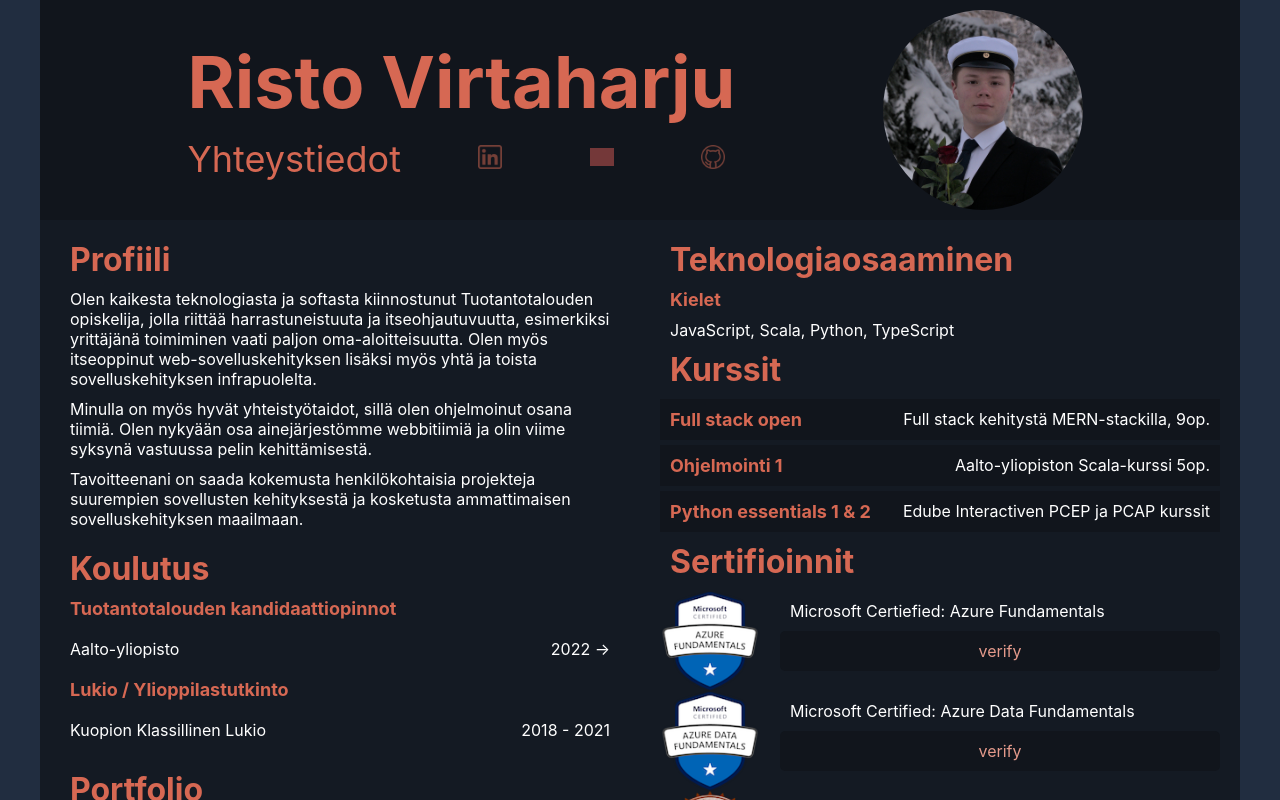
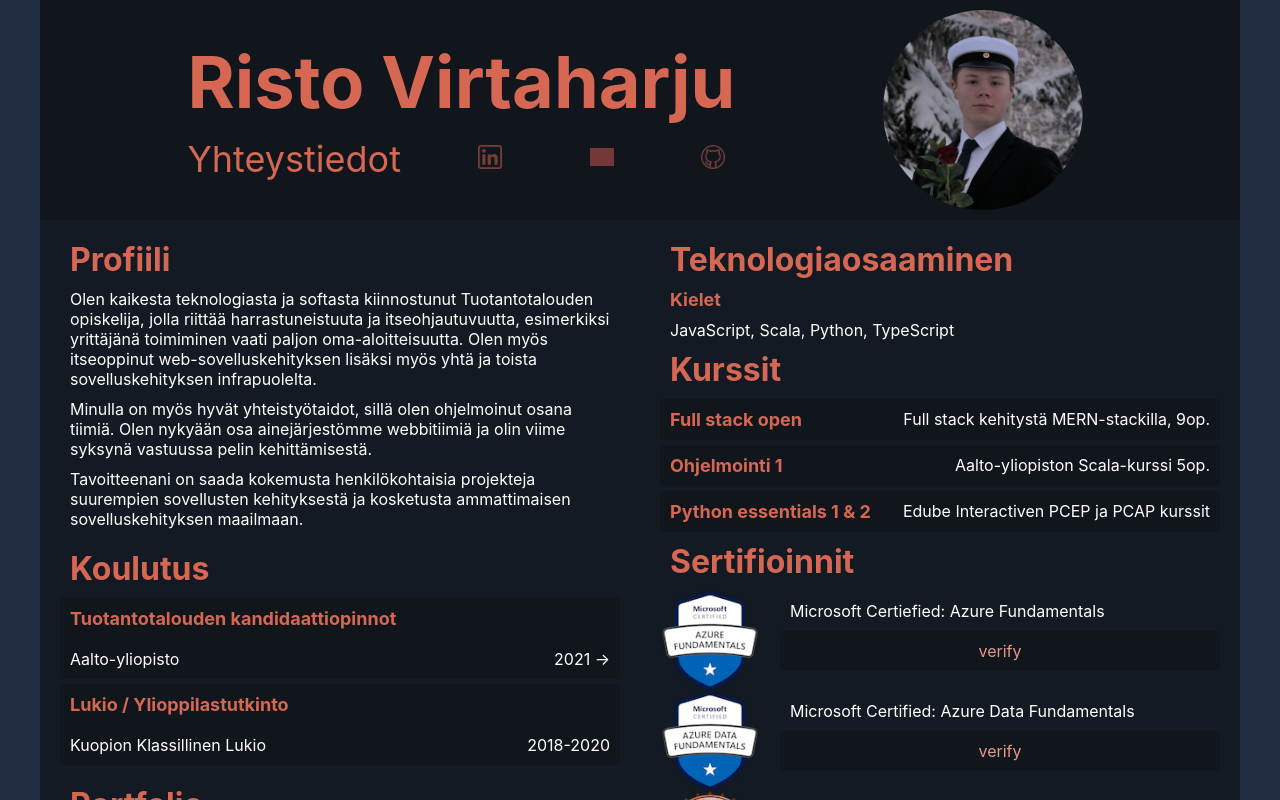
Before and after one commit to rvirtaha/rvirtaha.github.io, a React (Create React App) app: page / in a window 1280 px wide. Shown: the top 800 px of the page. Built offline with nearby package versions, Linux system fonts and the light colour scheme; grey boxes are pictures that could not be loaded.

Commit message:
Koulutus-info (pitäisi refaktoroida expandingitem)

```diff
--- a/src/components/contentElems.js
+++ b/src/components/contentElems.js
@@ -11,16 +11,43 @@ function ContentElement (props) {
 export function Koulutus () {
     return <ContentElement className="koulutus">
         <h1>Koulutus</h1>
-        <h2>Tuotantotalouden kandidaattiopinnot</h2>
-        <div className="info-container">
-            <p className="school">Aalto-yliopisto</p>
-            <p className="year">2022 -{'>'}</p>
-        </div>
-        <h2>Lukio / Ylioppilastutkinto</h2>
-        <div className="info-container">
-            <p className="school">Kuopion Klassillinen Lukio</p>
-            <p className="year">2018 - 2021</p>
-        </div>
+        <ExpandingItem
+            name="Tuotantotalouden kandidaattiopinnot"
+            peekInfo="2021 ->" peekName="Aalto-yliopisto">
+            <div className="info-container">
+                <p className="school">Keskiarvo</p>
+                <p className="year">5.0</p>
+            </div>
+            <div className="info-container">
+                <p className="school">Opintopisteet</p>
+                <p className="year">25</p>
+            </div>
+        </ExpandingItem>
+        <ExpandingItem
+            name="Lukio / Ylioppilastutkinto"
+            peekName="Kuopion Klassillinen Lukio"
+            peekInfo="2018-2020">
+            <div className="info-container">
+                <p className="school">Pitkä matematiikka</p>
+                <p className="year">Laudatur</p>
+            </div><div className="info-container">
+                <p className="school">Fysiikka</p>
+                <p className="year">Laudatur</p>
+            </div><div className="info-container">
+                <p className="school">Kemia</p>
+                <p className="year">Laudatur</p>
+            </div><div className="info-container">
+                <p className="school">Äidinkieli</p>
+                <p className="year">Laudatur</p>
+            </div><div className="info-container">
+                <p className="school">Pitkä englanti</p>
+                <p className="year">Laudatur</p>
+            </div><div className="info-container">
+                <p className="school">Biologia</p>
+                <p className="year">Laudatur</p>
+            </div>
+        </ExpandingItem>
+
     </ContentElement>
 }
 
--- a/src/components/expandingItem.js
+++ b/src/components/expandingItem.js
@@ -1,7 +1,7 @@
 import '../styles/expandingItem.css'
 import { useState } from 'react'
 
-export function ExpandingItem ({ name, shortDesc, github, children }) {
+export function ExpandingItem ({ name, shortDesc, github, children, peekName, peekInfo }) {
     const [ isOpen, setOpen ] = useState(false)
     function expand () {
         setOpen(true)
@@ -20,6 +20,10 @@ export function ExpandingItem ({ name, shortDesc, github, children }) {
             <h2>{name}</h2>
             <p>{shortDesc}</p>
         </div>
+        {peekInfo && peekName ? <div className='flex-container'>
+            <p>{peekName}</p>
+            <p>{peekInfo}</p>
+        </div> : <></>}
         <div className='expand-closed' id={`${name}-expand`}>
             {children}
             {github
--- a/src/styles/expandingItem.css
+++ b/src/styles/expandingItem.css
@@ -1,11 +1,15 @@
+.expanding-item {
+    margin: 5px 0px 5px 0px;
+    background-color: var(--main-3);
+}
+
 .flex-container {
     display: flex;
     flex-flow: row wrap;
     justify-content: space-between;
-    background-color: var(--main-3);
-    margin: 5px 0px 5px 0px;
+    margin: 0px 0px 0px 0px;
 }
-.flex-container:hover {
+.expanding-item:hover {
     background-color: transparent;
 }
 .expand-open {
```
